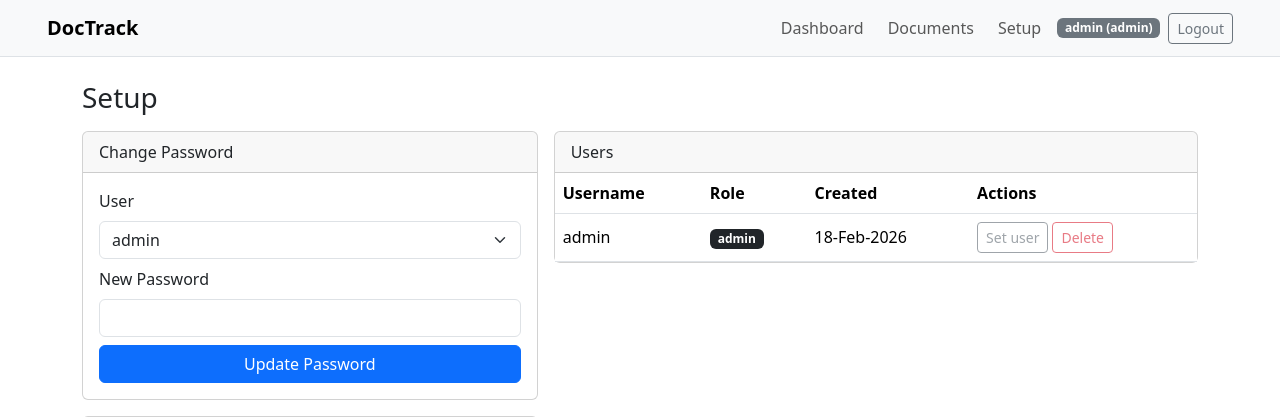
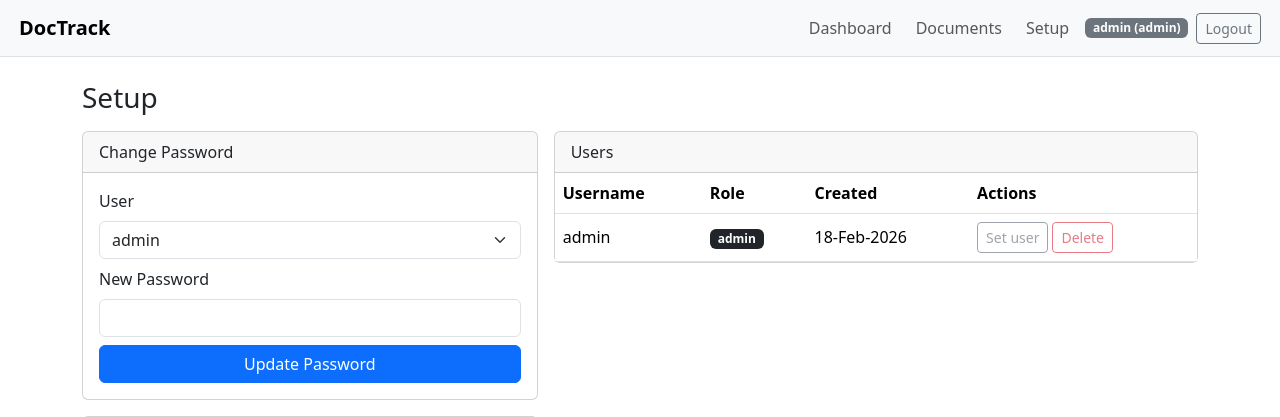
Before and after one commit to xf0123/DocTrack, a Flask app: page /setup in a window 1280 px wide. Shown: the top 417 px of the page. Run offline with Flask 3, Linux system fonts and the light colour scheme; the visitor is signed in with stand-in values (Sample User, id 1); data comes from the database, SQL or seed files in the repository.

Commit message:
Reduce navbar container side margins by 80%

```diff
--- a/static/style.css
+++ b/static/style.css
@@ -34,31 +34,31 @@ body.documents-page-body .navbar {
 
 @media (min-width: 576px) {
   body > nav > div.container {
-    max-width: calc(50vw + 270px);
+    max-width: calc(90vw + 54px);
   }
 }
 
 @media (min-width: 768px) {
   body > nav > div.container {
-    max-width: calc(50vw + 360px);
+    max-width: calc(90vw + 72px);
   }
 }
 
 @media (min-width: 992px) {
   body > nav > div.container {
-    max-width: calc(50vw + 480px);
+    max-width: calc(90vw + 96px);
   }
 }
 
 @media (min-width: 1200px) {
   body > nav > div.container {
-    max-width: calc(50vw + 570px);
+    max-width: calc(90vw + 114px);
   }
 }
 
 @media (min-width: 1400px) {
   body > nav > div.container {
-    max-width: calc(50vw + 660px);
+    max-width: calc(90vw + 132px);
   }
 }
 
```
